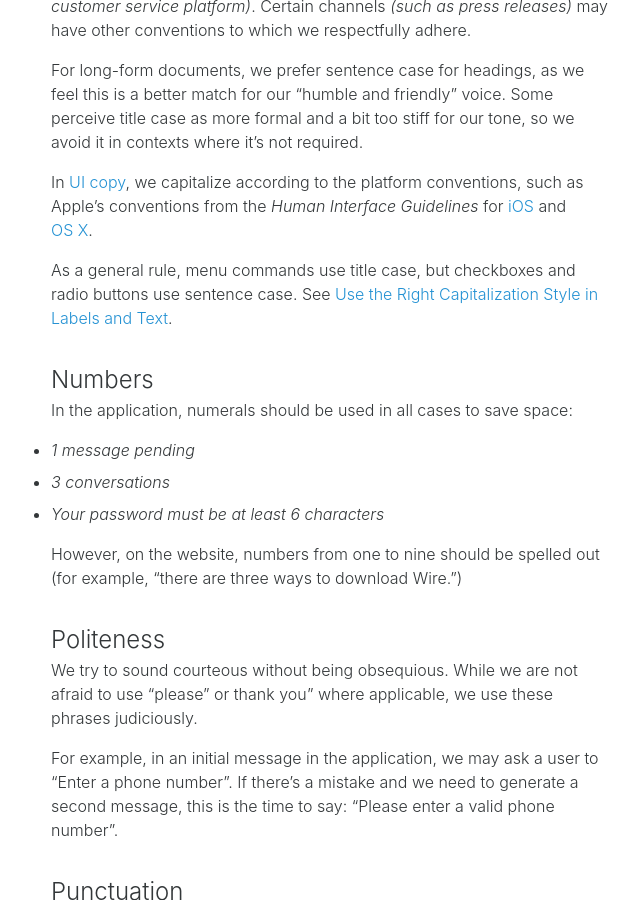
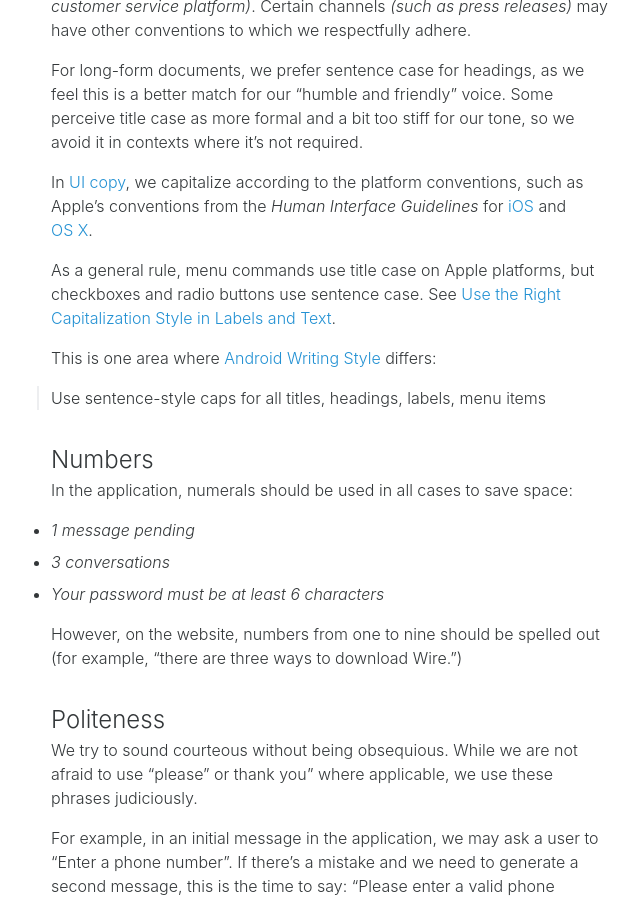
Before and after one commit to wireapp/brand, a Jekyll site: the page built from writing/style-guidelines/index.md, in a window 1280 px wide and 900 px high, scrolled down 1366 px. Shown: the whole window, without its empty margins (449-1089 px from the left). Built offline with Jekyll 4.4.1, drawn with Linux system fonts in a browser that asks for light colours.

Commit message:
Clarify Android capitalization rules

```diff
--- a/writing/style-guidelines/index.md
+++ b/writing/style-guidelines/index.md
@@ -39,7 +39,11 @@ For long-form documents, we prefer sentence case for headings, as we feel this i
 
 In [UI copy][1], we capitalize according to the platform conventions, such as Apple’s conventions from the _Human Interface Guidelines_ for [iOS][3] and [OS X][4].
 
-As a general rule, menu commands use title case, but checkboxes and radio buttons use sentence case. See [Use the Right Capitalization Style in Labels and Text][5].
+As a general rule, menu commands use title case on Apple platforms, but checkboxes and radio buttons use sentence case. See [Use the Right Capitalization Style in Labels and Text][5].
+
+This is one area where [Android Writing Style][6] differs:
+
+> Use sentence-style caps for all titles, headings, labels, menu items
 
 ### Numbers
 
@@ -78,7 +82,7 @@ In addition to the platform-specific resources described under [UI copy][1], the
 
 > For guidance on Apple-specific terminology, the writer should refer to the Apple Style Guide. That document covers style and usage issues, and is the key reference for how Apple uses language.
 
-— [Apple Style Guide][6]
+— [Apple Style Guide][7]
 
 For complete punctuation rules and other writing conventions, refer to these style guides:
 
```
Also changed, not shown: other parts of writing/style-guidelines/index.md (+2 -1 lines).
